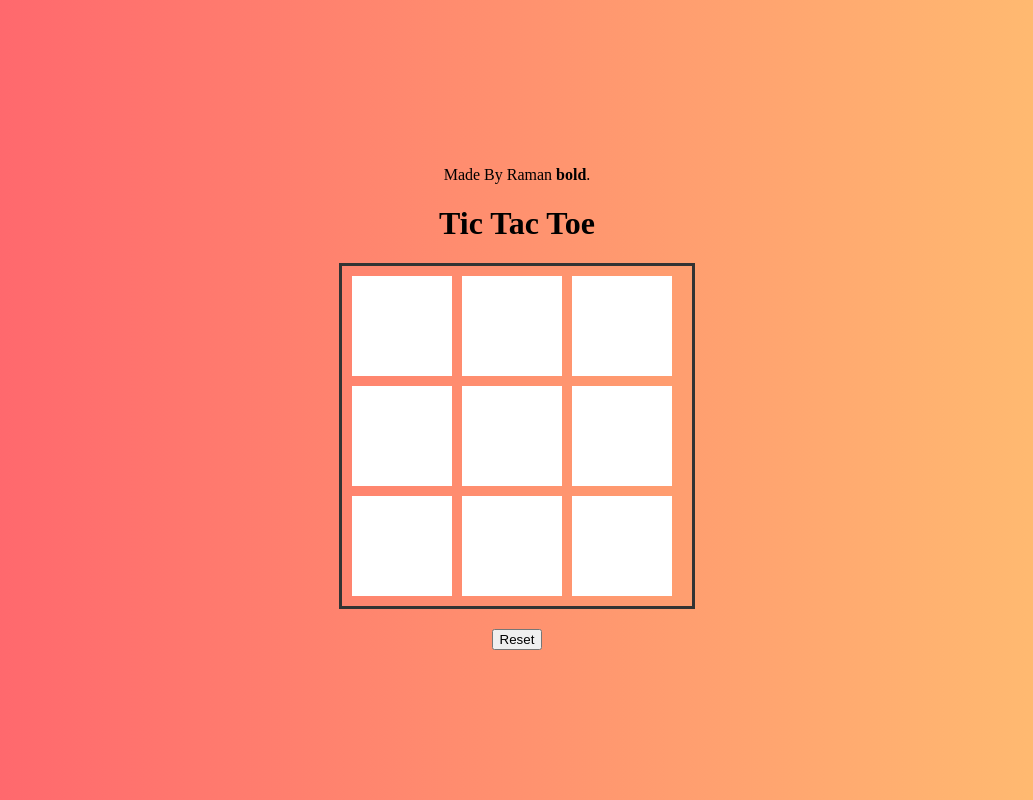
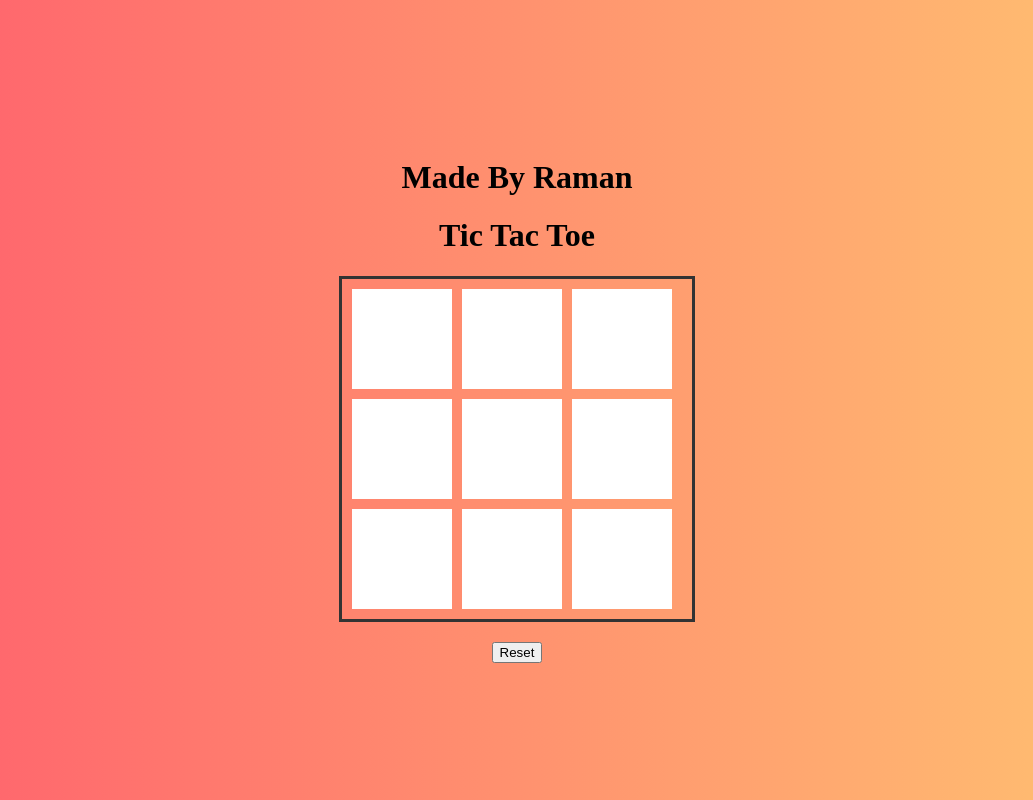
Before and after one commit to RAMAN400/Tic-Tac-Toe, a plain HTML site: page index.html in a window 1280 px wide. Shown: the whole page, without its empty margins (123-1156 px from the left). Drawn offline with Linux system fonts and the light colour scheme.

Commit message:
Update index.html

```diff
--- a/index.html
+++ b/index.html
@@ -9,7 +9,7 @@
 </head>
 <body>
     <div class="container">
-        <p>Made By Raman <b>bold</b>.</p>
+        <h1>Made By Raman</h1>
         <h1>Tic Tac Toe</h1>
         <div id="turn"></div>
         <div id="board" class="board">
```
